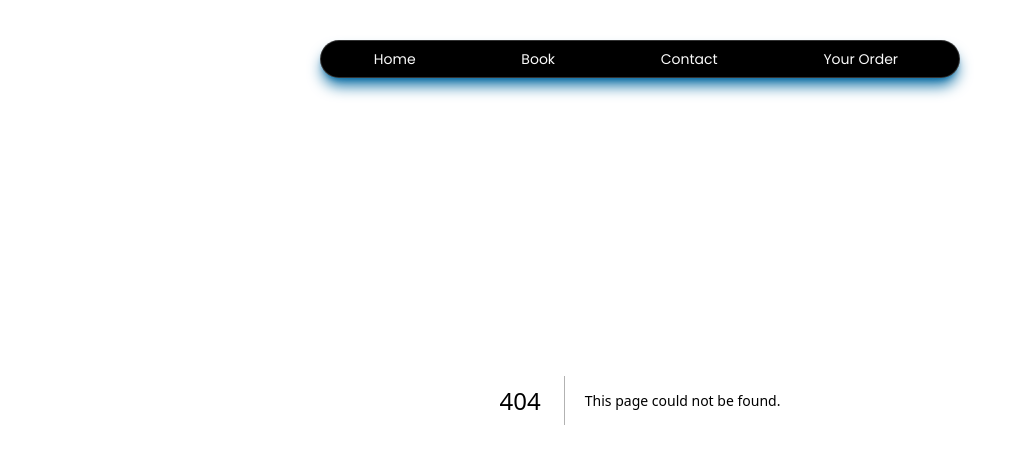
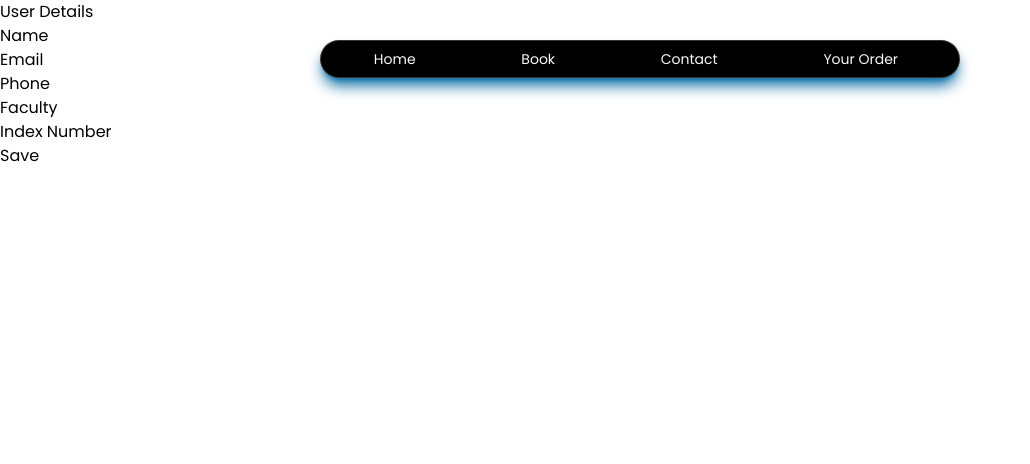
Before and after one commit to hasithasandunlakshan/leo_candle_night, a Next.js app: page /userDetails in a window 1280 px wide. Before the commit this address had no page. Shown: the top 464 px of the page, without its empty margins (0-1030 px from the left). Built offline with nearby package versions, Linux system fonts and the light colour scheme.

Commit message:
userAdded

```diff
--- a/package.json
+++ b/package.json
@@ -10,10 +10,14 @@
   },
   "dependencies": {
     "@tabler/icons-react": "^3.17.0",
+    "appwrite": "^14.0.1",
+    "axios": "^1.7.7",
     "class-variance-authority": "^0.7.0",
     "clsx": "^2.1.1",
     "framer-motion": "^11.5.5",
     "lucide-react": "^0.441.0",
+    "mongodb": "^6.9.0",
+    "mongoose": "^8.6.3",
     "next": "14.2.11",
     "react": "^18",
     "react-dom": "^18",
--- /dev/null
+++ b/src/app/api/userDetails/getUserDetails.ts
@@ -0,0 +1,22 @@
+import { NextRequest, NextResponse } from "next/server";
+import { connect } from "@/dbConfig/dbConfig";
+import User from "@/models/userModel";
+
+// Establish database connection
+connect();
+
+export async function GET(request: NextRequest) {
+  try {
+    // Fetch all teachers from the database
+    const user = await User.find({});
+
+    // Return the teachers as a JSON response
+    return NextResponse.json({
+      success: true,
+      user,
+    });
+  } catch (error) {
+    // Handle errors and return appropriate response
+    return NextResponse.json({ error}, { status: 500 });
+  }
+}
--- /dev/null
+++ b/src/app/api/userDetails/setUserDetails/route.ts
@@ -0,0 +1,41 @@
+import { connect } from "@/dbConfig/dbConfig";
+import User from "@/models/userModel";
+import { NextRequest, NextResponse } from "next/server";
+
+connect();
+
+export async function POST(request: NextRequest) {
+  try {
+
+    const reqBody = await request.json();
+    console.log("***********************")
+    const { username, email, phoneNumber, faculty, indexNumber } = reqBody;
+    console.log(reqBody)
+
+    // Check if the paper already exists
+    const existUser = await User.findOne({ indexNumber });
+
+    if (existUser) {
+      return NextResponse.json({ error: "User already exists" }, { status: 400 });
+    }
+
+    const newUser = new User({
+        username,
+      email,
+      phoneNumber,
+      faculty,
+      indexNumber
+    });
+
+    const savedUser = await newUser.save();
+
+    return NextResponse.json({
+      message: "User added successfully",
+      success: true,
+      savedUser,
+    });
+  } catch (error: any) {
+    console.error("Error adding paper:", error);
+    return NextResponse.json({ error: error.message }, { status: 500 });
+  }
+}
--- /dev/null
+++ b/src/app/userDetails/page.jsx
@@ -0,0 +1,57 @@
+"use client"
+import axios from "axios"
+import React from "react"
+
+export default function UserDetailsPage() {
+    const [user, setUser] = React.useState({
+        username: "",
+        email: "",
+        phoneNumber: "",
+        faculty: "",
+        indexNumber: "",
+    });
+
+
+    const onSave = async () => {
+        try {
+
+            const response = await axios.post("/api/userDetails/setUserDetails",user);
+            console.log("data are",response.data);
+        } catch (error) {
+            alert("ERROR")
+            console.log(error);
+        }
+    }
+
+    return(
+        <div>
+            <h1>User Details</h1>
+            <div>
+                <label htmlFor="name">Name</label>
+                <input type="text" id="name" value={user.username} onChange={(e) => setUser({ ...user, username: e.target.value })} />
+            </div>
+            <div>
+                <label htmlFor="email">Email</label>
+                <input type="text" id="email" value={user.email} onChange={(e) => setUser({ ...user, email: e.target.value })} />
+            </div>
+            <div>
+                <label htmlFor="phone">Phone</label>
+                <input type="text" id="phone" value={user.phoneNumber} onChange={(e) => setUser({ ...user, phoneNumber: e.target.value })} />
+            </div>
+            <div>
+                <label htmlFor="faculty">Faculty</label>
+                <input type="text" id="faculty" value={user.faculty} onChange={(e) => setUser({ ...user, faculty: e.target.value })} />
+            </div>
+            <div>
+                <label htmlFor="indexNumber">Index Number</label>
+                <input type="text" id="indexNumber" value={user.indexNumber} onChange={(e) => setUser({ ...user, indexNumber: e.target.value })} />
+            </div>
+            <button
+                onClick={onSave}
+            >
+                Save
+
+            </button>
+        </div>
+    )
+}
--- /dev/null
+++ b/src/dbConfig/dbConfig.ts
@@ -0,0 +1,24 @@
+import mongoose from 'mongoose';
+
+export async function connect() {
+    try {
+        mongoose.connect(process.env.MONGO_URI!);
+        const connection = mongoose.connection;
+
+        connection.on('connected', () => {
+            console.log('MongoDB connected successfully');
+        })
+
+        connection.on('error', (err) => {
+            console.log('MongoDB connection error. Please make sure MongoDB is running. ' + err);
+            process.exit();
+        })
+
+    } catch (error) {
+        console.log('Something goes wrong!');
+        console.log(error);
+
+    }
+
+
+}
--- /dev/null
+++ b/src/models/userModel.js
@@ -0,0 +1,36 @@
+import mongoose from "mongoose";
+
+const userSchema = new mongoose.Schema({
+    username: {
+        type: String,
+        required: [true, "Please provide a username"],
+    },
+    email: {
+        type: String,
+        required: [true, "Please provide a email"],
+        unique: true,
+    },
+    indexNumber: {
+        type: String,
+        required: [true, "Please provide a index number"],
+        unique: true
+    },
+    phoneNumber: {
+        type: String,
+        required: [true, "Please provide a phone number"],
+
+    },
+    faculty: {
+        type: String,
+        required: [true, "Please provide a faculty"],
+    },
+    isAdmin: {
+        type: Boolean,
+        default: false,
+    },
+
+})
+
+const User = mongoose.models.users || mongoose.model("users", userSchema);
+
+export default User;
```
Also changed, not shown: 2 other files (tests, documents, lock files or other folders).
